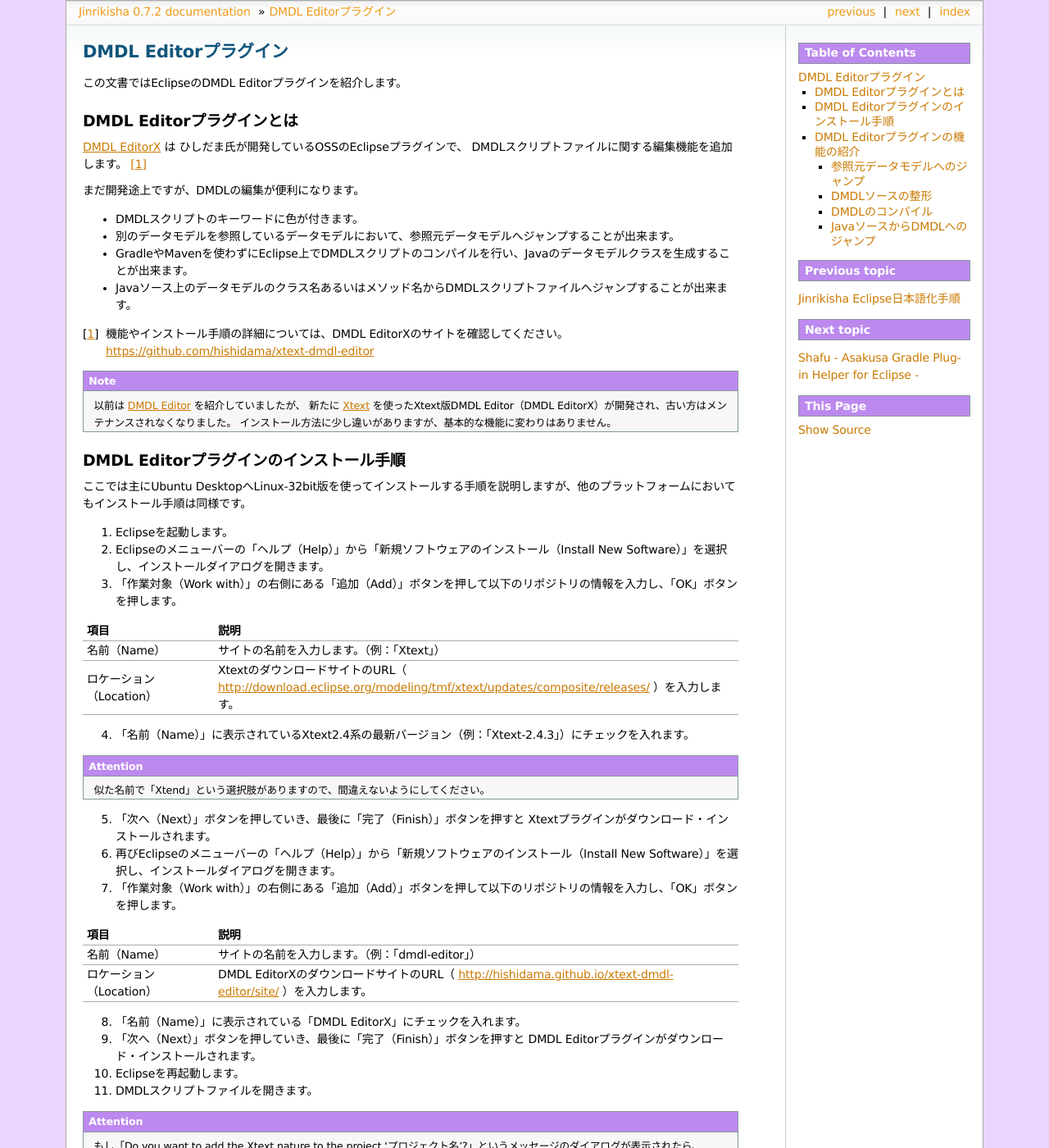
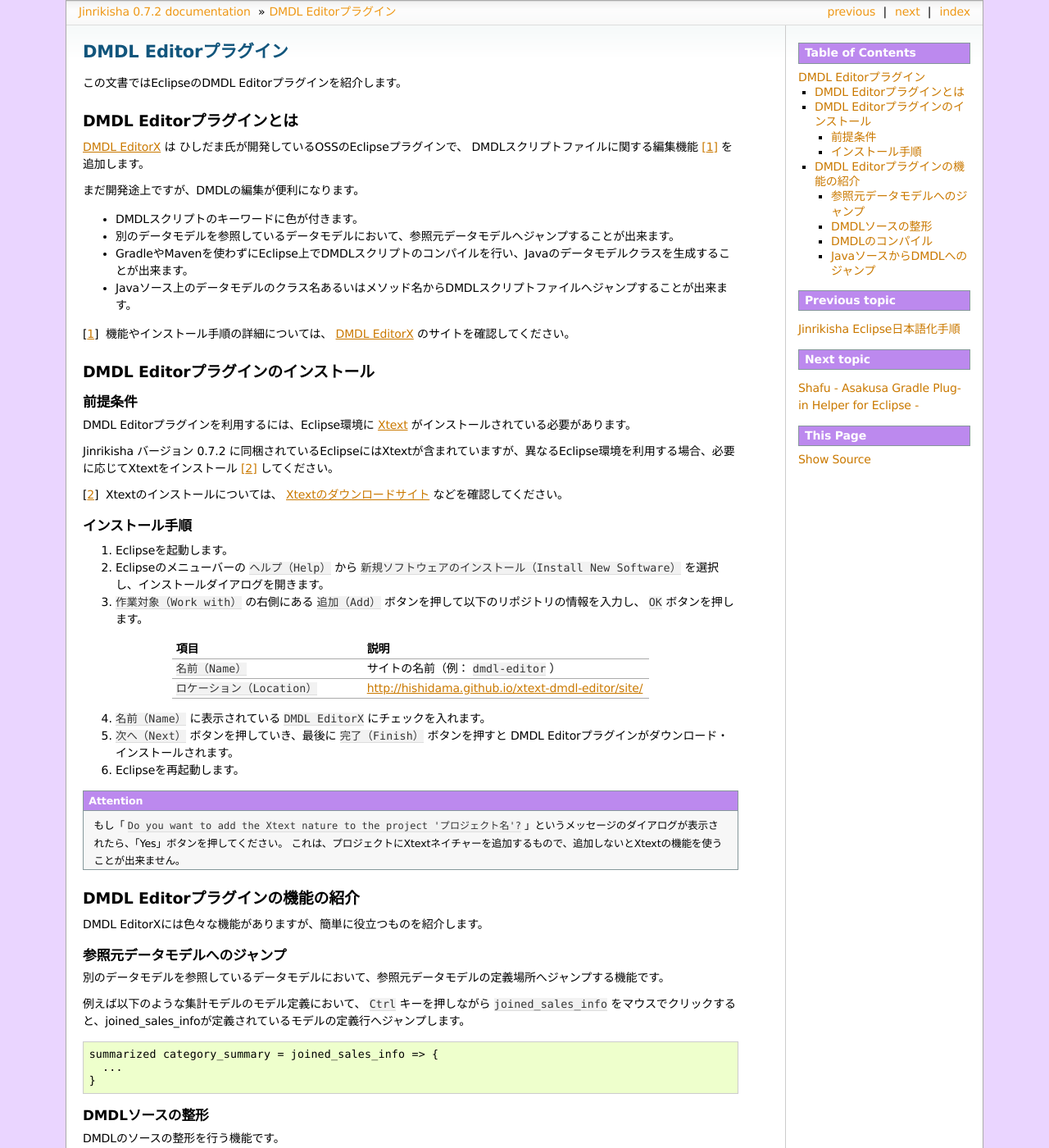
Before and after one commit to asakusafw/asakusafw-starter, a Sphinx documentation site: the page built from jinrikisha/docs/ja/source/introduction/dmdl-editor.rst, in a window 1280 px wide and 1400 px high. Shown: the whole window at 82% size. Built offline with Sphinx 7.4.7, drawn with Linux system fonts in a browser that asks for light colours; formulas are drawn with MathJax 3; some of the changed text lies outside the part shown.

Commit message:
Revised dmdl-editor document.

```diff
--- a/jinrikisha/docs/ja/source/introduction/dmdl-editor.rst
+++ b/jinrikisha/docs/ja/source/introduction/dmdl-editor.rst
@@ -5,8 +5,8 @@
 
 DMDL Editorプラグインとは
 ==========================
-`DMDL EditorX <https://github.com/hishidama/xtext-dmdl-editor>`_ は ひしだま氏が開発しているOSSのEclipseプラグインで、
-DMDLスクリプトファイルに関する編集機能を追加します。 [#]_
+`DMDL EditorX`_ は ひしだま氏が開発しているOSSのEclipseプラグインで、
+DMDLスクリプトファイルに関する編集機能 [#]_ を追加します。
 
 まだ開発途上ですが、DMDLの編集が便利になります。
 
@@ -15,69 +15,50 @@
 * GradleやMavenを使わずにEclipse上でDMDLスクリプトのコンパイルを行い、Javaのデータモデルクラスを生成することが出来ます。
 * Javaソース上のデータモデルのクラス名あるいはメソッド名からDMDLスクリプトファイルへジャンプすることが出来ます。
 
-..  [#] 機能やインストール手順の詳細については、DMDL EditorXのサイトを確認してください。 https://github.com/hishidama/xtext-dmdl-editor
+..  [#] 機能やインストール手順の詳細については、 `DMDL EditorX`_ のサイトを確認してください。
 
-..  note::
+..  _`DMDL EditorX`: https://github.com/hishidama/xtext-dmdl-editor
 
-    以前は `DMDL Editor <https://github.com/hishidama/dmdl-editor-plugin>`_ を紹介していましたが、
-    新たに `Xtext <http://www.eclipse.org/Xtext/>`_ を使ったXtext版DMDL Editor（DMDL EditorX）が開発され、古い方はメンテナンスされなくなりました。
-    インストール方法に少し違いがありますが、基本的な機能に変わりはありません。
+DMDL Editorプラグインのインストール
+===================================
 
-DMDL Editorプラグインのインストール手順
-=======================================
-ここでは主にUbuntu DesktopへLinux-32bit版を使ってインストールする手順を説明しますが、他のプラットフォームにおいてもインストール手順は同様です。
+前提条件
+--------
+DMDL Editorプラグインを利用するには、Eclipse環境に `Xtext <http://www.eclipse.org/Xtext/>`_ がインストールされている必要があります。
+
+Jinrikisha バージョン |version| に同梱されているEclipseにはXtextが含まれていますが、異なるEclipse環境を利用する場合、必要に応じてXtextをインストール [#]_ してください。
+
+..  [#] Xtextのインストールについては、 `Xtextのダウンロードサイト <https://eclipse.org/Xtext/download.html>`_ などを確認してください。
+
+インストール手順
+----------------
 
 1. Eclipseを起動します。
 
-2. Eclipseのメニューバーの「ヘルプ（Help）」から「新規ソフトウェアのインストール（Install New Software）」を選択し、インストールダイアログを開きます。
+2. Eclipseのメニューバーの ``ヘルプ（Help）`` から ``新規ソフトウェアのインストール（Install New Software）`` を選択し、インストールダイアログを開きます。
 
-3. 「作業対象（Work with）」の右側にある「追加（Add）」ボタンを押して以下のリポジトリの情報を入力し、「OK」ボタンを押します。
+3. ``作業対象（Work with）`` の右側にある ``追加（Add）`` ボタンを押して以下のリポジトリの情報を入力し、 ``OK`` ボタンを押します。
 
 ..  list-table::
-    :widths: 2 8
+    :widths: 4 6
     :header-rows: 1
 
     * - 項目
       - 説明
-    * - 名前（Name）
-      - サイトの名前を入力します。（例：「Xtext」）
-    * - ロケーション（Location）
-      - XtextのダウンロードサイトのURL（ http://download.eclipse.org/modeling/tmf/xtext/updates/composite/releases/ ）を入力します。
+    * - ``名前（Name）``
+      - サイトの名前（例： ``dmdl-editor`` ）
+    * - ``ロケーション（Location）``
+      - http://hishidama.github.io/xtext-dmdl-editor/site/
 
-4. 「名前（Name）」に表示されているXtext2.4系の最新バージョン（例：「Xtext-2.4.3」）にチェックを入れます。
+4. ``名前（Name）`` に表示されている ``DMDL EditorX`` にチェックを入れます。
+
+5. ``次へ（Next）`` ボタンを押していき、最後に ``完了（Finish）`` ボタンを押すと DMDL Editorプラグインがダウンロード・インストールされます。
+
+6. Eclipseを再起動します。
 
 ..  attention::
-   似た名前で「Xtend」という選択肢がありますので、間違えないようにしてください。
-
-5. 「次へ（Next）」ボタンを押していき、最後に「完了（Finish）」ボタンを押すと Xtextプラグインがダウンロード・インストールされます。
-
-6. 再びEclipseのメニューバーの「ヘルプ（Help）」から「新規ソフトウェアのインストール（Install New Software）」を選択し、インストールダイアログを開きます。
-
-7. 「作業対象（Work with）」の右側にある「追加（Add）」ボタンを押して以下のリポジトリの情報を入力し、「OK」ボタンを押します。
-
-..  list-table::
-    :widths: 2 8
-    :header-rows: 1
-
-    * - 項目
-      - 説明
-    * - 名前（Name）
-      - サイトの名前を入力します。（例：「dmdl-editor」）
-    * - ロケーション（Location）
-      - DMDL EditorXのダウンロードサイトのURL（ http://hishidama.github.io/xtext-dmdl-editor/site/ ）を入力します。
-
-8. 「名前（Name）」に表示されている「DMDL EditorX」にチェックを入れます。
-
-9. 「次へ（Next）」ボタンを押していき、最後に「完了（Finish）」ボタンを押すと DMDL Editorプラグインがダウンロード・インストールされます。
-
-10. Eclipseを再起動します。
-
-11. DMDLスクリプトファイルを開きます。
-
-..  attention::
-   もし「Do you want to add the Xtext nature to the project 'プロジェクト名'?」というメッセージのダイアログが表示されたら、「Yes」ボタンを押してください。
+   もし「 ``Do you want to add the Xtext nature to the project 'プロジェクト名'?`` 」というメッセージのダイアログが表示されたら、「Yes」ボタンを押してください。
    これは、プロジェクトにXtextネイチャーを追加するもので、追加しないとXtextの機能を使うことが出来ません。
-
 
 DMDL Editorプラグインの機能の紹介
 =================================
```
